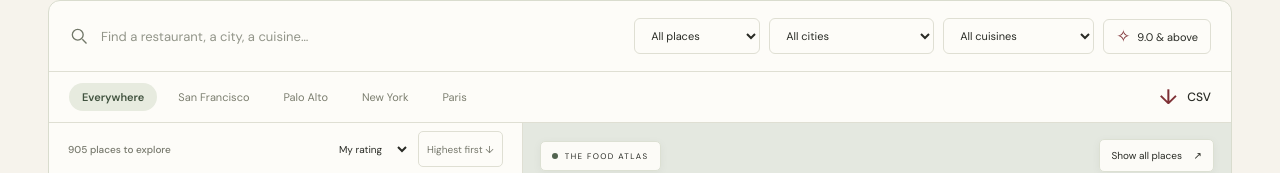
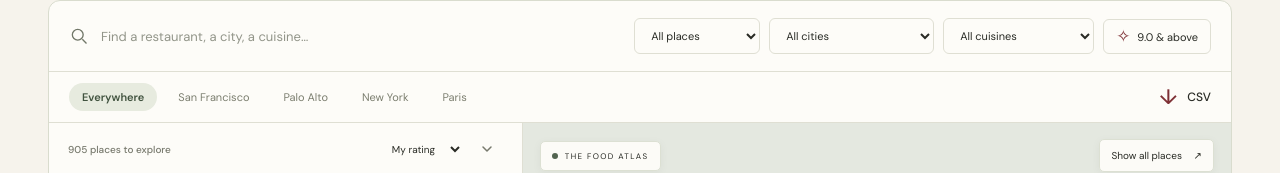
Before and after one commit to clementou/restaurants, a website with bundled scripts: page public/index.html in a window 1280 px wide. Shown: the part 265-438 px from the top of the page. Built offline with nearby package versions, Linux system fonts and the light colour scheme; files whose address does not match are found by name.

Commit message:
Use a compact caret for sort direction

```diff
--- a/public/app.js
+++ b/public/app.js
@@ -176,7 +176,8 @@ function render({ updateMap = true } = {}) {
     : state.sort === "name"
       ? (ascending ? "A–Z" : "Z–A")
       : (ascending ? "Lowest first" : "Highest first");
-  $("#sort-direction").textContent = `${directionLabel} ${ascending ? "↑" : "↓"}`;
+  $("#sort-direction").dataset.direction = state.direction;
+  $("#sort-direction").title = directionLabel;
   $("#sort-direction").setAttribute("aria-label", `${directionLabel}. Switch to ${ascending ? "descending" : "ascending"} order`);
   document
     .querySelectorAll(".city-chip")
--- a/public/index.html
+++ b/public/index.html
@@ -128,7 +128,7 @@
                   <option value="name">Name</option>
                 </select></label
               >
-                <button id="sort-direction" type="button" aria-label="Highest first. Switch to ascending order">Highest first ↓</button>
+                <button id="sort-direction" type="button" data-direction="desc" title="Highest first" aria-label="Highest first. Switch to ascending order"><svg viewBox="0 0 16 16" width="16" height="16" aria-hidden="true"><path d="m4 6 4 4 4-4" /></svg></button>
               </div>
             </div>
             <div id="places" class="places" tabindex="-1">
--- a/public/styles.css
+++ b/public/styles.css
@@ -375,15 +375,25 @@ select {
   margin-left: auto;
 }
 #sort-direction {
-  border: 1px solid var(--line);
-  border-radius: 5px;
+  border: 0;
   background: transparent;
   color: var(--muted);
-  padding: 8px;
-  min-height: 36px;
-  font-size: 10px;
-  white-space: nowrap;
+  padding: 0;
+  width: 32px;
+  height: 36px;
+  display: grid;
+  place-items: center;
   cursor: pointer;
+}
+#sort-direction svg {
+  fill: none;
+  stroke: currentColor;
+  stroke-width: 1.5;
+  stroke-linecap: round;
+  stroke-linejoin: round;
+}
+#sort-direction[data-direction="asc"] svg {
+  transform: rotate(180deg);
 }
 .places {
   overflow: auto;
```
